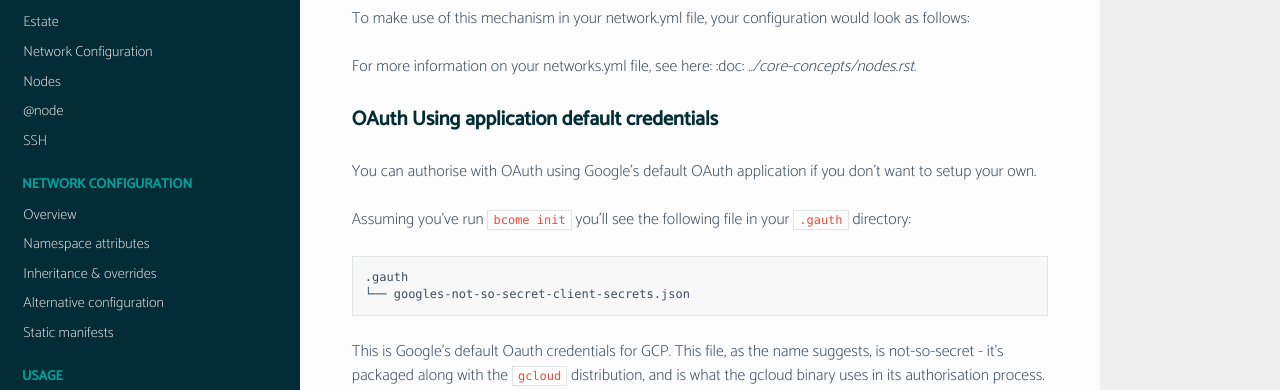
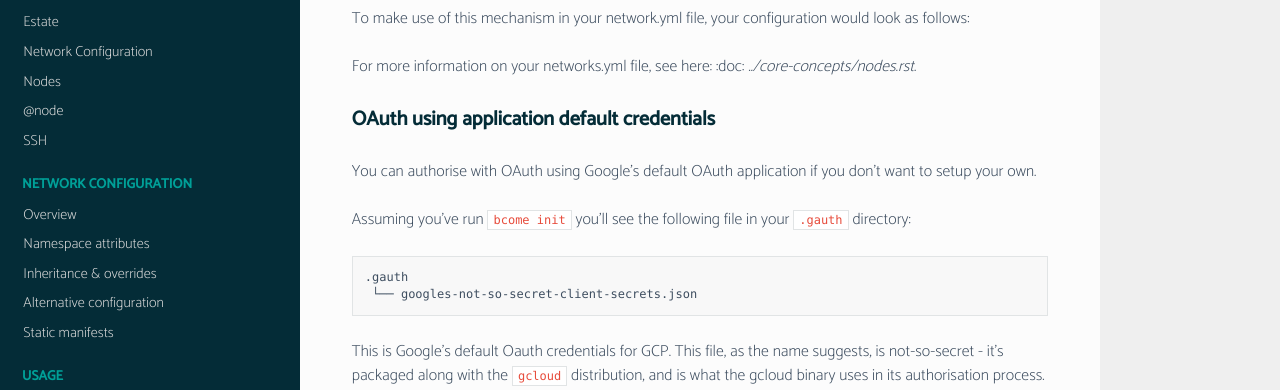
Before and after one commit to webzakimbo/bcome-read-the-docs, a Sphinx documentation site: the page built from docs/source/getting-started/prepare-gcp-access.rst, in a window 1280 px wide and 900 px high, scrolled down 2214 px. Shown: the part 157-547 px from the top of the window. Built offline with Sphinx 7.4.7 and the Read the Docs theme 2.0.0, drawn with Linux system fonts in a browser that asks for light colours; pages that are not in the unit, such as notebooks, are missing from menus.

```diff
--- a/docs/source/getting-started/prepare-gcp-access.rst
+++ b/docs/source/getting-started/prepare-gcp-access.rst
@@ -115,7 +115,7 @@ To make use of this mechanism in your network.yml file, your configuration would
 
 For more information on your networks.yml file, see here: :doc: `../core-concepts/nodes.rst`.
 
-OAuth Using application default credentials
+OAuth using application default credentials
 ^^^^^^^^^^^^^^^^^^^^^^^^^^^^^^^^^^^^^^^^^^^
 
 You can authorise with OAuth using Google's default OAuth application if you don't want to setup your own.
@@ -125,7 +125,7 @@ Assuming you've run ``bcome init`` you'll see the following file in your ``.gaut
 .. code-block:: bash
 
    .gauth
-   └── googles-not-so-secret-client-secrets.json
+    └── googles-not-so-secret-client-secrets.json
 
 
 This is Google's default Oauth credentials for GCP.  This file, as the name suggests, is not-so-secret - it's packaged along with the ``gcloud`` distribution, and is what the gcloud binary uses in its authorisation process.  Authorising with this will instruct the framework to authenticate and authorise you in an OAuth loop against Google's default OAuth application.
```
